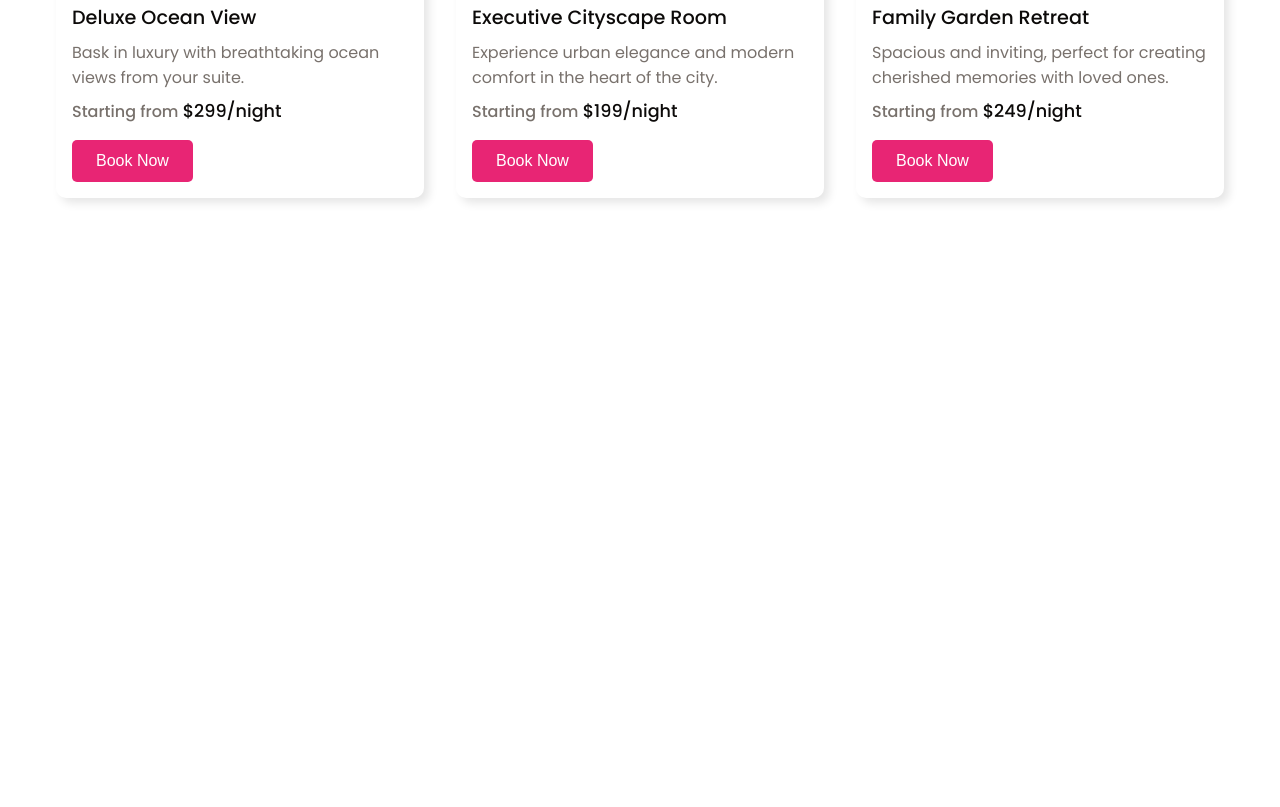
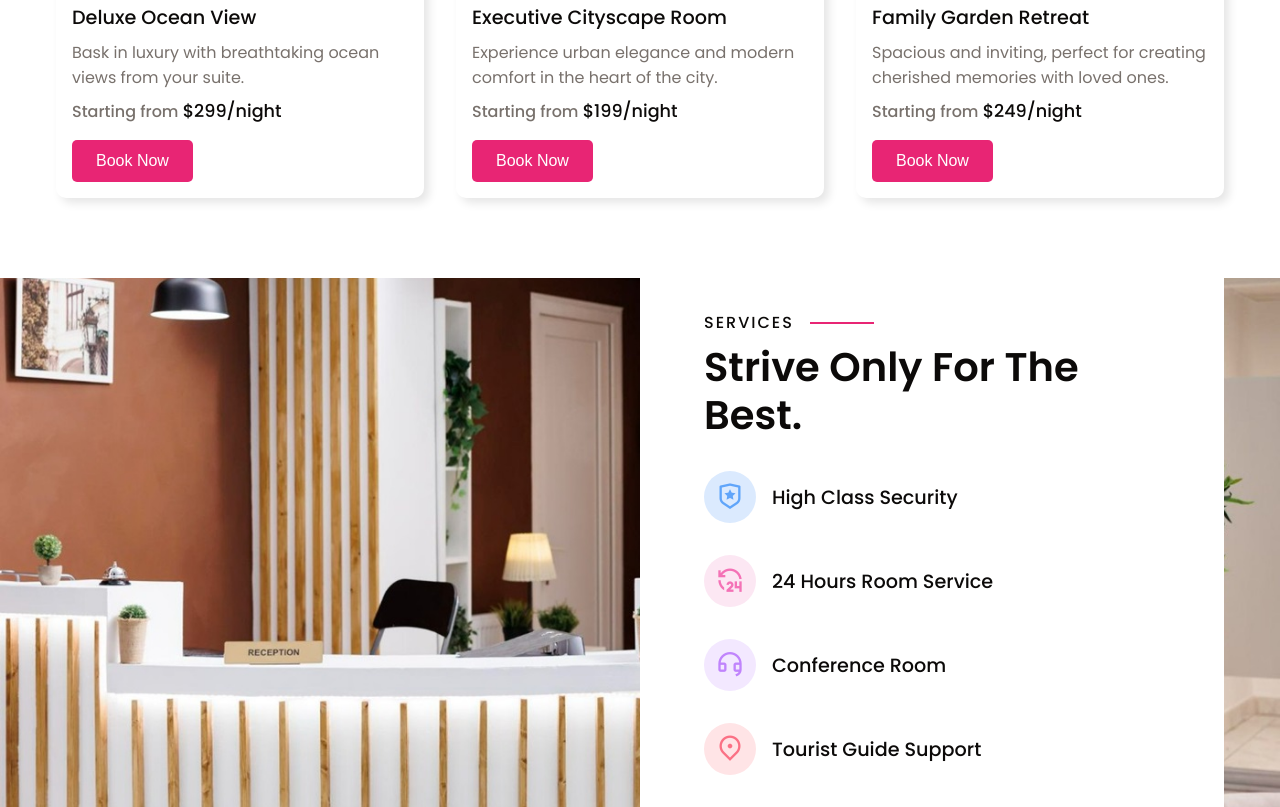
Before and after one commit to BurnettMiao/Build-Hotel-Website-Using-HTML-CSS-And-JavaScript-Responsive-Landing-Page, a plain HTML site: page index.html in a window 1280 px wide. Shown: the part 1951-2758 px from the top of the page. Before the commit the page ends 2229 px from the top, so only its background shows below. Drawn offline with nearby package versions, Linux system fonts and the light colour scheme.

Commit message:
service section finish

```diff
--- a/index.html
+++ b/index.html
@@ -162,6 +162,29 @@
       </div>
     </section>
 
+    <section class="service" id="service">
+      <div class="section__container service__container">
+        <div class="service__content">
+          <p class="section__subheader">SERVICES</p>
+          <h2 class="section__header">Strive Only For The Best.</h2>
+          <ul class="service__list">
+            <li>
+              <span><i class="ri-shield-star-line"></i></span> High Class Security
+            </li>
+            <li>
+              <span><i class="ri-24-hours-line"></i></span> 24 Hours Room Service
+            </li>
+            <li>
+              <span><i class="ri-customer-service-line"></i></span> Conference Room
+            </li>
+            <li>
+              <span><i class="ri-map-pin-2-line"></i></span> Tourist Guide Support
+            </li>
+          </ul>
+        </div>
+      </div>
+    </section>
+
     <script src="https://unpkg.com/scrollreveal"></script>
     <script src="script.js"></script>
   </body>
--- a/script.js
+++ b/script.js
@@ -62,3 +62,10 @@ ScrollReveal().reveal('.room__card', {
   ...scrollRevealOption,
   interval: 500,
 });
+
+// service section
+ScrollReveal().reveal('.service__list li', {
+  ...scrollRevealOption,
+  interval: 500,
+  origin: 'right',
+});
--- a/style.css
+++ b/style.css
@@ -326,6 +326,70 @@ nav {
   color: var(--text-dark);
 }
 
+/* service section */
+.service {
+  background-image: url('images/service.jpg');
+  background-position: center center;
+  background-size: cover;
+  background-repeat: no-repeat;
+}
+
+.service__container {
+  padding-block: 0;
+  display: grid;
+  grid-template-columns: repeat(2, 1fr);
+}
+
+.service__content {
+  grid-column: 1/3;
+  padding: 2rem 4rem;
+  background-color: var(--white);
+}
+
+.service__list {
+  list-style: none;
+  margin-top: 2rem;
+  display: grid;
+  gap: 2rem;
+}
+
+.service__list li {
+  display: flex;
+  align-items: center;
+  gap: 1rem;
+  font-size: 1.2rem;
+  font-weight: 500;
+  color: var(--text-dark);
+}
+
+.service__list span {
+  padding: 5px 12px;
+  font-size: 1.75rem;
+  color: var(--text-dark);
+  background-color: var(--text-light);
+  border-radius: 100%;
+}
+
+.service__list li:nth-child(1) span {
+  color: #60a5fa;
+  background-color: #dbeafe;
+}
+
+.service__list li:nth-child(2) span {
+  color: #f472b6;
+  background-color: #fce7f3;
+}
+
+.service__list li:nth-child(3) span {
+  color: #c084fc;
+  background-color: #f3e8ff;
+}
+
+.service__list li:nth-child(4) span {
+  color: #fb7185;
+  background-color: #ffe4e6;
+}
+
 @media (width > 576px) {
   .room__grid {
     grid-template-columns: repeat(2, 1fr);
@@ -389,6 +453,11 @@ nav {
   .room__grid {
     grid-template-columns: repeat(3, 1fr);
   }
+
+  /* service section */
+  .service__content {
+    grid-column: 2/3;
+  }
 }
 
 @media (width > 1024px) {
```
